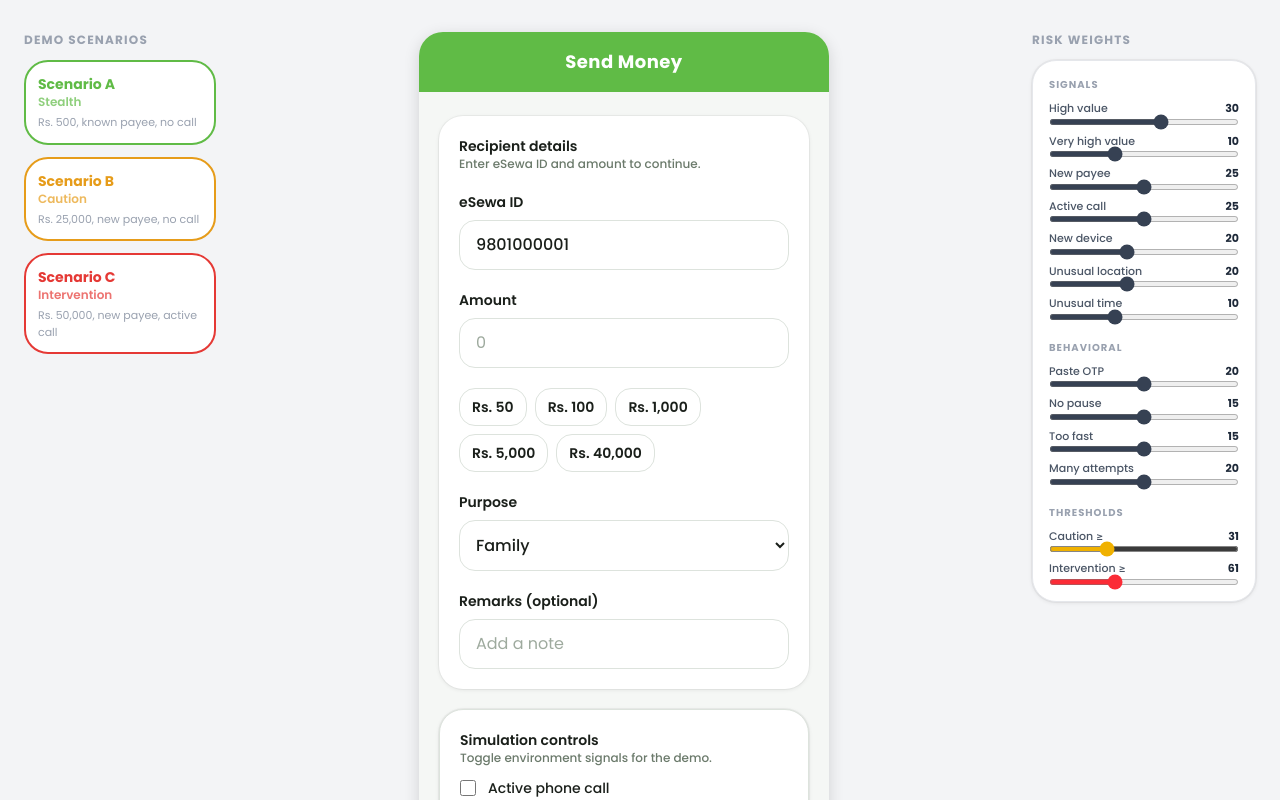
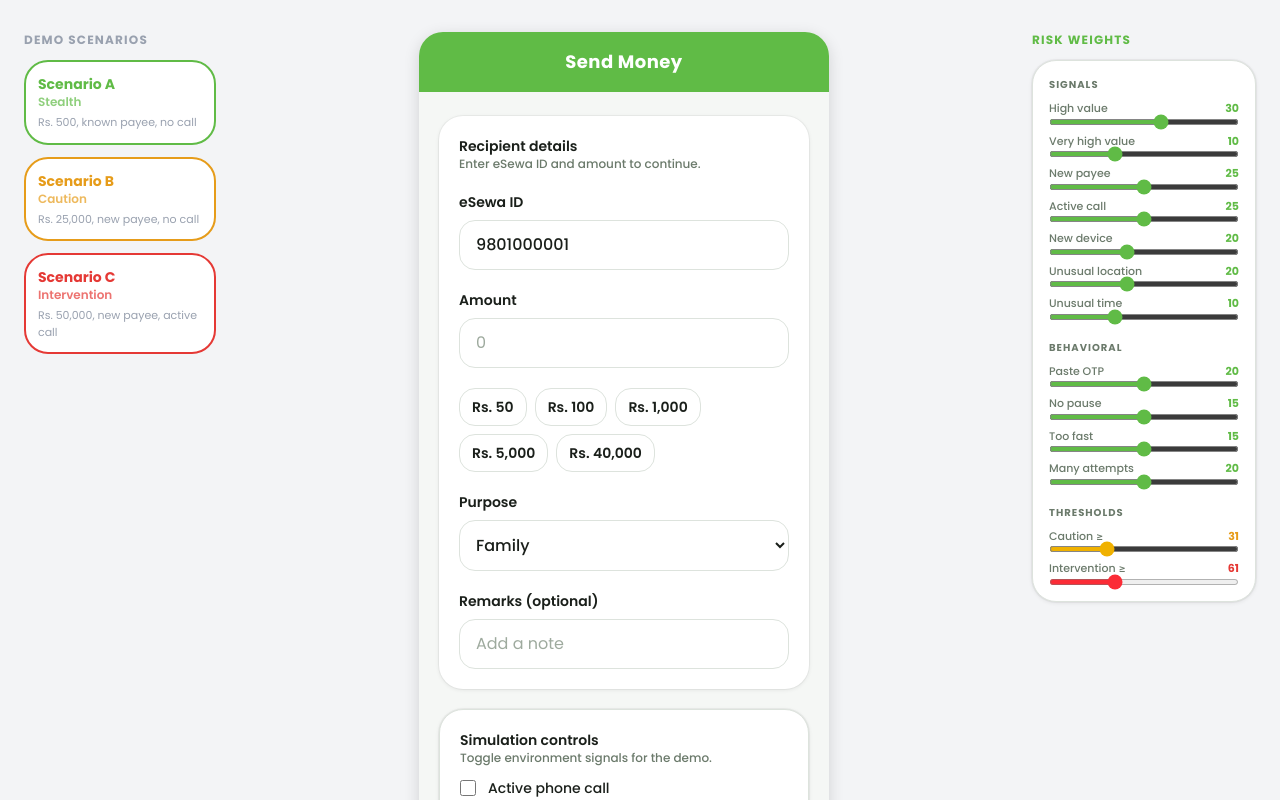
Before and after one commit to sagarEmn/dynamic-otp, a React (Vite) app: page / in a window 1280 px wide. Shown: the top 800 px of the page. Built offline with nearby package versions, Linux system fonts and the light colour scheme.

Commit message:
feat: green theme on admin panel

```diff
--- a/src/components/AdminPanel.jsx
+++ b/src/components/AdminPanel.jsx
@@ -21,8 +21,8 @@ function WeightRow({ label, value, max, onChange }) {
   return (
     <div className="flex flex-col gap-0.5">
       <div className="flex justify-between text-[11px]">
-        <span className="text-gray-600 font-medium">{label}</span>
-        <span className="font-bold text-gray-800">{value}</span>
+        <span className="text-esewa-textMuted font-medium">{label}</span>
+        <span className="font-bold text-esewa-green">{value}</span>
       </div>
       <input
         type="range"
@@ -31,7 +31,7 @@ function WeightRow({ label, value, max, onChange }) {
         step={5}
         value={value}
         onChange={(e) => onChange(e.target.value)}
-        className="w-full h-1.5 accent-gray-700 cursor-pointer"
+        className="w-full h-1.5 accent-esewa-green cursor-pointer"
       />
     </div>
   );
@@ -40,7 +40,7 @@ function WeightRow({ label, value, max, onChange }) {
 function Section({ title, children }) {
   return (
     <div className="flex flex-col gap-2">
-      <p className="text-[10px] font-bold uppercase tracking-widest text-gray-400">{title}</p>
+      <p className="text-[10px] font-bold uppercase tracking-widest text-esewa-textMuted">{title}</p>
       {children}
     </div>
   );
@@ -51,9 +51,9 @@ export default function AdminPanel() {
 
   return (
     <div className="flex flex-col gap-3 w-56 shrink-0">
-      <p className="text-xs font-bold text-gray-400 uppercase tracking-widest">Risk weights</p>
+      <p className="text-xs font-bold text-esewa-green uppercase tracking-widest">Risk weights</p>
 
-      <div className="bg-white rounded-xl shadow-card border border-gray-200 px-4 py-4 flex flex-col gap-5 max-h-[820px] overflow-y-auto">
+      <div className="bg-white rounded-xl shadow-card border border-esewa-border px-4 py-4 flex flex-col gap-5 max-h-[820px] overflow-y-auto">
         <Section title="Signals">
           {SIGNAL_WEIGHTS.map(({ key, label, max }) => (
             <WeightRow
@@ -81,8 +81,8 @@ export default function AdminPanel() {
         <Section title="Thresholds">
           <div className="flex flex-col gap-0.5">
             <div className="flex justify-between text-[11px]">
-              <span className="text-gray-600 font-medium">Caution ≥</span>
-              <span className="font-bold text-gray-800">{config.tiers.cautionMin}</span>
+              <span className="text-esewa-textMuted font-medium">Caution ≥</span>
+              <span className="font-bold text-caution-accent">{config.tiers.cautionMin}</span>
             </div>
             <input
               type="range" min={10} max={80} step={5}
@@ -93,8 +93,8 @@ export default function AdminPanel() {
           </div>
           <div className="flex flex-col gap-0.5">
             <div className="flex justify-between text-[11px]">
-              <span className="text-gray-600 font-medium">Intervention ≥</span>
-              <span className="font-bold text-gray-800">{config.tiers.interventionMin}</span>
+              <span className="text-esewa-textMuted font-medium">Intervention ≥</span>
+              <span className="font-bold text-danger-accent">{config.tiers.interventionMin}</span>
             </div>
             <input
               type="range" min={30} max={120} step={5}
```
